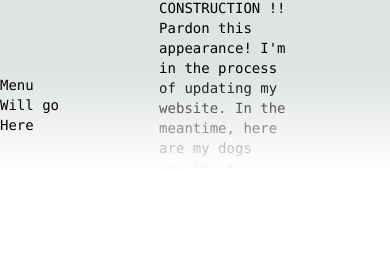
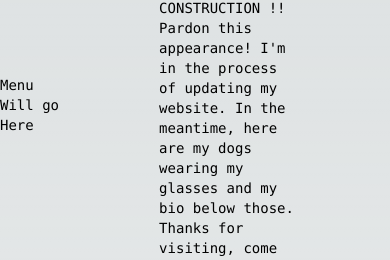
Before and after one commit to yammik/yammik.github.io, a Next.js app: page / in a window 390 px wide. Shown: the part 577-837 px from the top of the page. Built offline with nearby package versions, Linux system fonts and the light colour scheme.

Commit message:
remove gradient

```diff
--- a/src/app/page.tsx
+++ b/src/app/page.tsx
@@ -24,7 +24,7 @@
         </div>
         <div
           style={{ gridColumnStart: 2, gridRowStart: 1 }}
-          className="fixed bottom-0 left-0 h-48 w-full items-end justify-center bg-gradient-to-t from-white via-white dark:from-black dark:via-black lg:static lg:h-auto lg:w-auto lg:bg-none"
+          className="fixed bottom-0 left-0 h-48 w-full items-end justify-center  lg:static lg:h-auto lg:w-auto lg:bg-none"
         >
           <p>Menu</p>
           <p>Will go</p>
```
